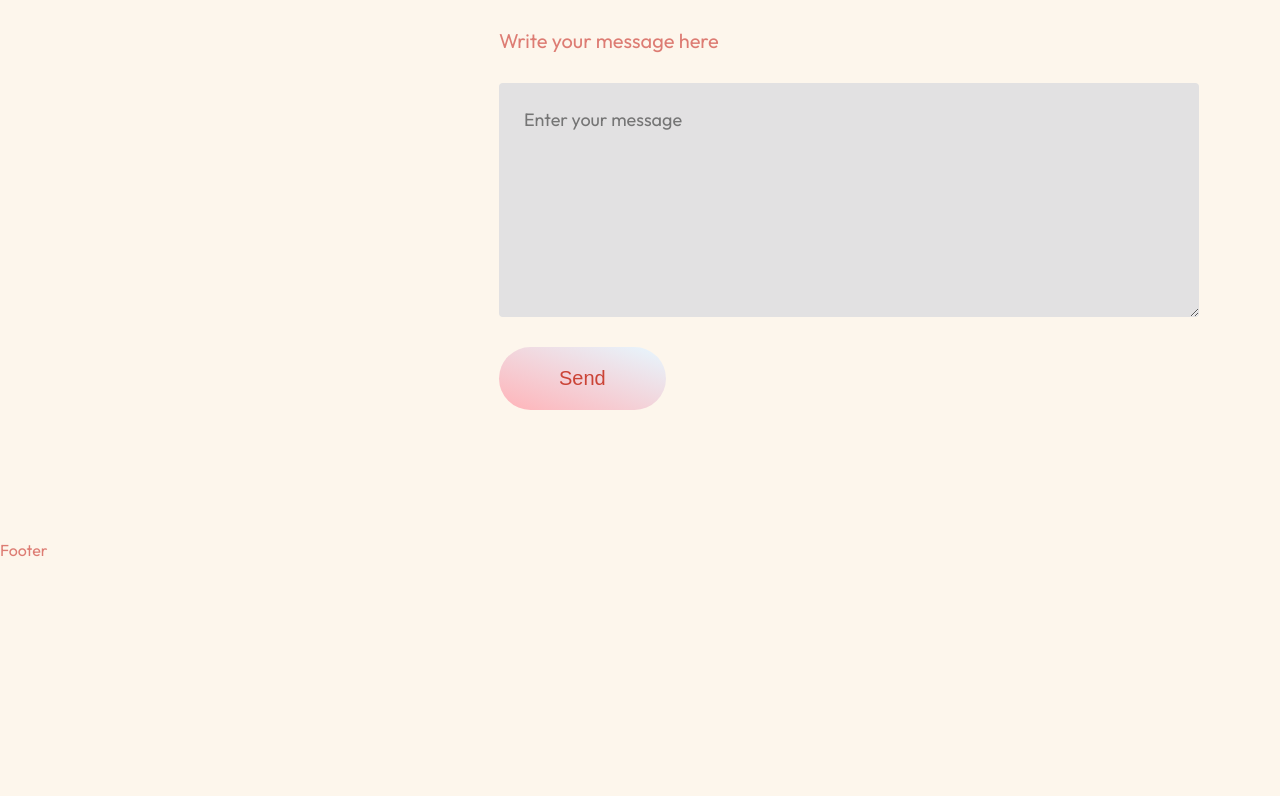
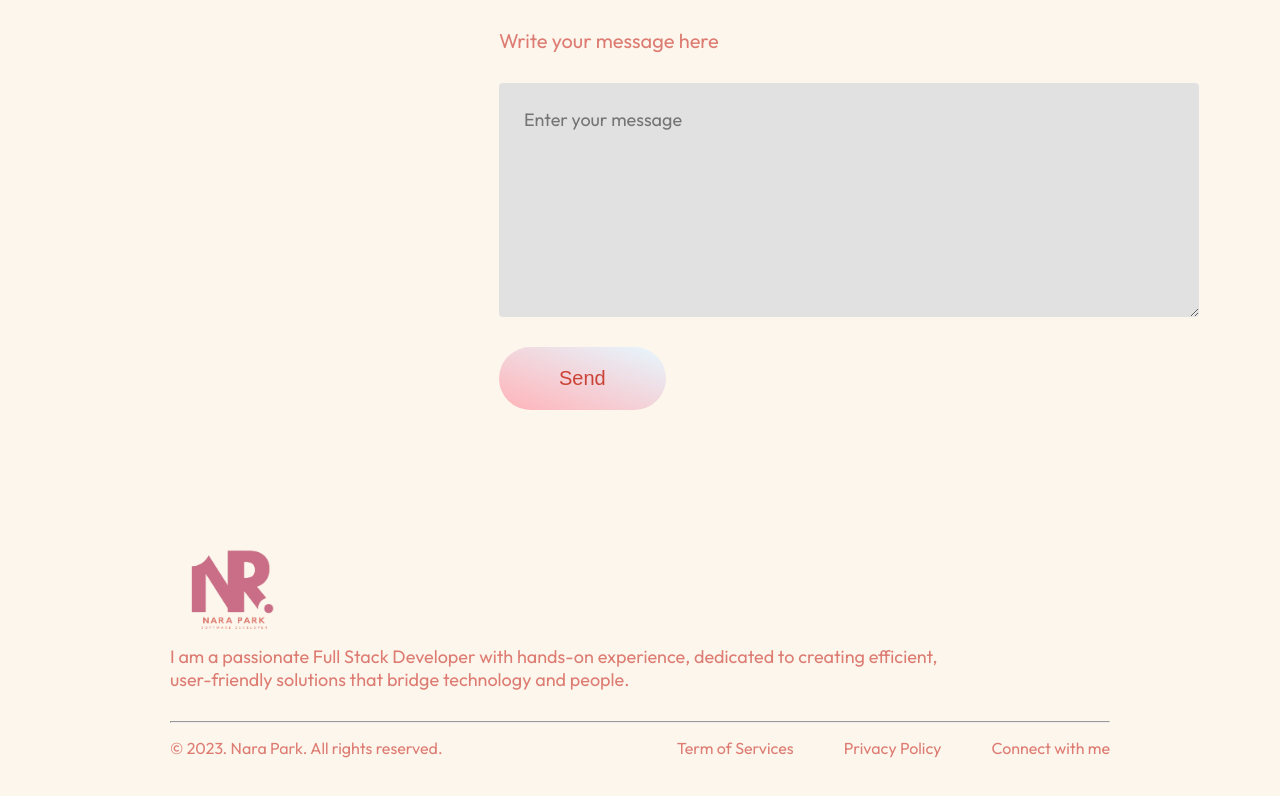
Before and after one commit to narapark7561/naraPortfolio, a React (Vite) app in the folder portfolio-react/: page / in a window 1280 px wide. Shown: the part 3198-3994 px from the top of the page. Before the commit the page ends 3758 px from the top, so only its background shows below. Built offline with nearby package versions, Linux system fonts and the light colour scheme.

Commit message:
Completed footer section with css

```diff
--- a/portfolio-react/src/Components/Footer/Footer.css
+++ b/portfolio-react/src/Components/Footer/Footer.css
@@ -0,0 +1,38 @@
+
+
+
+.footer {
+    margin:50px 170px;
+    display: flex;
+    flex-direction: column;
+    gap: 30px;
+}
+
+.footer-top{
+    display: flex;
+    justify-content: space-between;
+}
+
+.footer-top-left p{
+    font-size: 18px;
+    max-width: 800px;
+}
+
+.footer-top-left img {
+    width: 130px;
+    height: auto;
+    object-fit: contain;
+}
+
+.footer-bottom{
+    display: flex;
+    justify-content: space-between;
+    font-size: 16px;
+    margin-top: -15px;
+}
+
+.footer-bottom-right{
+    display: flex;
+    gap:50px;
+    margin-bottom: 50px;
+}
--- a/portfolio-react/src/Components/Footer/Footer.jsx
+++ b/portfolio-react/src/Components/Footer/Footer.jsx
@@ -1,9 +1,29 @@
 import React from 'react'
 import './Footer.css'
+import nara from '../../assets/nara_final_logo.png'
+import user_icon from '../../assets/user_icon.svg'
+
 
 const Footer = () => {
   return (
-    <div>Footer</div>
+    <div className='footer'>
+      <div className="footer-top">
+        <div className="footer-top-left">
+          <img src={nara} alt=""/>
+          <p>
+          I am a passionate Full Stack Developer with hands-on experience, dedicated to creating efficient, user-friendly solutions that bridge technology and people.</p>
+        </div>
+      </div>
+      <hr />
+      <div className="footer-bottom">
+        <p className="footer-bottom-left">© 2023. Nara Park. All rights reserved.</p>
+        <div className="footer-bottom-right">
+          <p>Term of Services</p>
+          <p>Privacy Policy</p>
+          <p>Connect with me</p>
+        </div>
+      </div>
+    </div>
   )
 }
 
```
